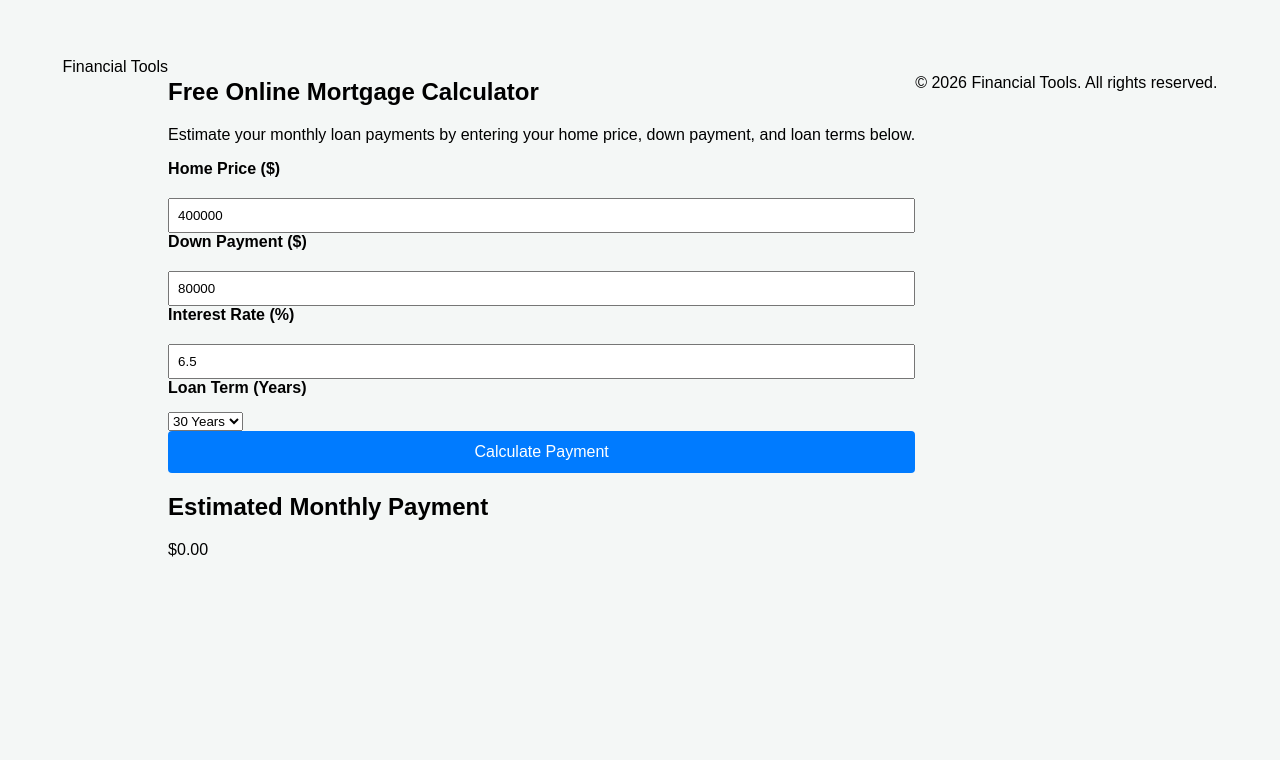
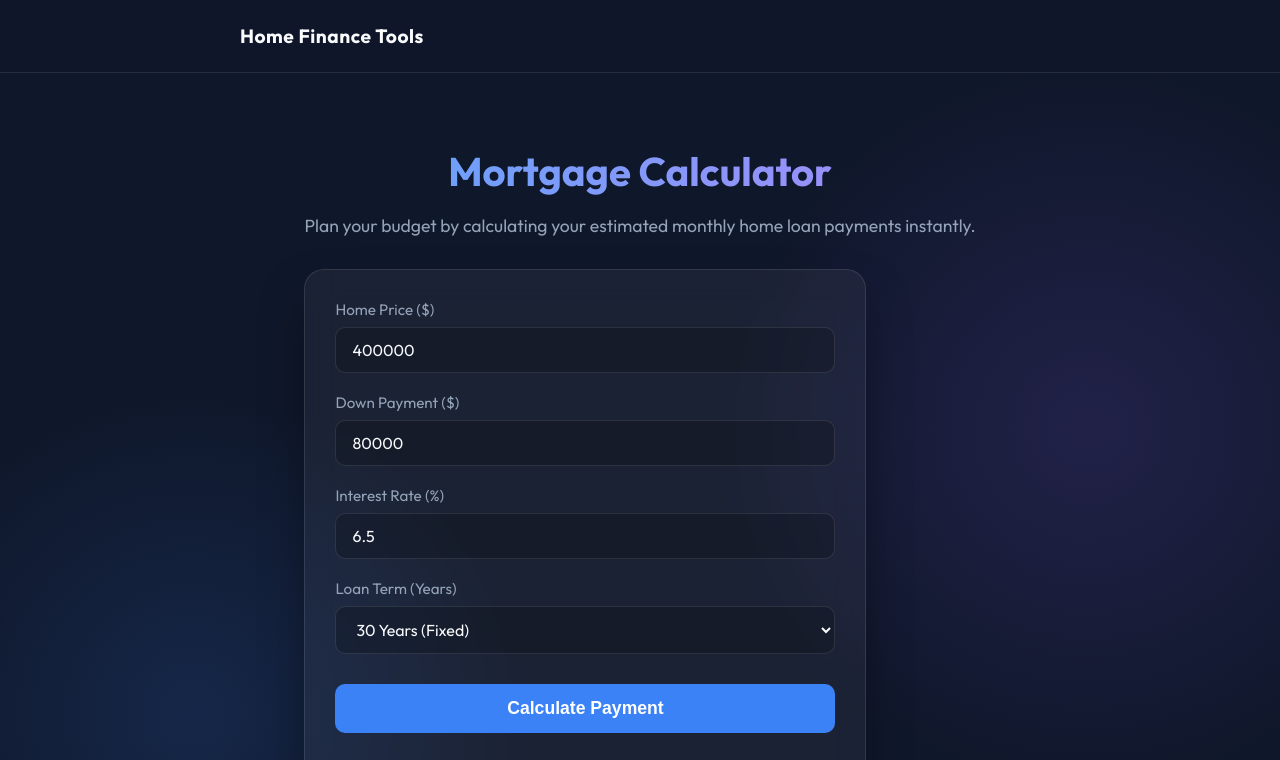
Before and after one commit to gurshabadsinghsethi237-wq/mortgage_calcualator, a plain HTML site: page index.html in a window 1280 px wide. Both pictures are taken after a click on the button "Calculate Payment". Shown: the top 760 px of the page. Drawn offline with Linux system fonts and the light colour scheme.

Commit message:
Fix bugs and apply premium dark mode UI revamp

```diff
--- a/index.html
+++ b/index.html
@@ -1,87 +1,120 @@
 <!DOCTYPE html>
 <html lang="en">
+
 <head>
-    <!-- 1. Technical SEO Configuration Logic -->
     <meta charset="UTF-8">
     <meta name="viewport" content="width=device-width, initial-scale=1.0">
-    <meta name="robots" content="index, follow">
+    <title>Free Mortgage Calculator - Estimate Your Monthly Payments</title>
+    <meta name="description"
+        content="Calculate your monthly home loan payments easily. Input your loan amount, interest rate, and term to see your estimated costs and breakdown instantly.">
 
-    <!-- 2. On-Page SEO Visibility Logic -->
-    <title>Free Mortgage Calculator | Estimate Monthly Payments</title>
-    <meta name="description" content="Calculate your monthly mortgage payments, interest rates, and loan terms with our easy-to-use free mortgage calculator.">
-    <link rel="canonical" href="https://yourdomain.com">
-
-    <!-- 3. Asset Dependency Logic -->
+    <!-- Link to your external stylesheet -->
     <link rel="stylesheet" href="style.css">
 
-    <!-- 4. Structured Data Schema Logic (Advanced SEO for Google) -->
+    <!-- Link to your external JavaScript file -->
+    <script src="script.js" defer></script>
+
+    <!-- Canonical Tag - Links directly to your real Netlify site -->
+    <link rel="canonical" href="https://netlify.app">
+
+    <!-- SEO Structured Data Schema - Configured with your live link -->
     <script type="application/ld+json">
     {
       "@context": "https://schema.org",
       "@type": "WebApplication",
-      "name": "Mortgage Calculator Tool",
-      "url": "https://yourdomain.com",
-      "applicationCategory": "BusinessApplication",
+      "name": "Mortgage Calculator",
+      "url": "https://netlify.app",
+      "applicationCategory": "FinanceApplication",
       "operatingSystem": "All",
-      "browserRequirements": "Requires JavaScript and HTML5.",
-      "description": "An interactive tool to estimate monthly mortgage payments including principal, interest, taxes, and insurance."
+      "browserRequirements": "Requires JavaScript",
+      "description": "A free online web application to estimate monthly mortgage payments, interest breakdown, and principal loan tracking."
     }
     </script>
 </head>
+
 <body>
 
-    <!-- 5. Semantic Header & Branding Logic -->
+    <!-- Semantic Header Block -->
     <header>
-        <div class="logo">Financial Tools</div>
+        <div class="container">
+            <nav>
+                <a href="/" class="logo">Home Finance Tools</a>
+            </nav>
+        </div>
     </header>
 
-    <!-- 6. Document Outline & Content Logic (Core SEO Target) -->
-    <main>
-        <section id="calculator-app">
-            <!-- H1 containing high-value, primary search keywords -->
-            <h1>Free Online Mortgage Calculator</h1>
-            <p>Estimate your monthly loan payments by entering your home price, down payment, and loan terms below.</p>
+    <!-- Main Content Area -->
+    <main class="container">
+        <article>
+            <!-- Primary H1 Title Tag for SEO -->
+            <h1>Mortgage Calculator</h1>
+            <p class="lead-text">Plan your budget by calculating your estimated monthly home loan payments instantly.
+            </p>
 
-            <!-- Interactive App Interface UI Container -->
-            <div class="calculator-container">
-                <form id="mortgage-form" onsubmit="return false;">
+            <!-- Calculator Application Container -->
+            <section class="calculator-box" aria-label="Mortgage Calculation Tool">
+                <form id="mortgage-form">
                     <div class="input-group">
                         <label for="home-price">Home Price ($)</label>
-                        <input type="number" id="home-price" value="400000" required>
+                        <input type="number" id="home-price" name="homePrice" value="400000" required>
                     </div>
+
                     <div class="input-group">
                         <label for="down-payment">Down Payment ($)</label>
-                        <input type="number" id="down-payment" value="80000" required>
+                        <input type="number" id="down-payment" name="downPayment" value="80000" required>
                     </div>
+
                     <div class="input-group">
                         <label for="interest-rate">Interest Rate (%)</label>
-                        <input type="number" id="interest-rate" step="0.01" value="6.5" required>
+                        <input type="number" id="interest-rate" name="interestRate" step="0.01" value="6.5" required>
                     </div>
+
                     <div class="input-group">
                         <label for="loan-term">Loan Term (Years)</label>
-                        <select id="loan-term">
-                            <option value="15">15 Years</option>
-                            <option value="30" selected>30 Years</option>
+                        <select id="loan-term" name="loanTerm">
+                            <option value="30">30 Years (Fixed)</option>
+                            <option value="20">20 Years (Fixed)</option>
+                            <option value="15">15 Years (Fixed)</option>
+                            <option value="10">10 Years (Fixed)</option>
                         </select>
                     </div>
-                    <button type="submit" id="calculate-btn">Calculate Payment</button>
+
+                    <button type="submit" class="btn-calculate">Calculate Payment</button>
                 </form>
 
-                <!-- Results Output Target Display Box -->
-                <div class="results-display">
+                <!-- Results Output Display -->
+                <div id="results-container">
                     <h2>Estimated Monthly Payment</h2>
-                    <div id="monthly-payment-output" class="payment-amount">$0.00</div>
+                    <p class="payment-amount" aria-live="polite">$0.00</p>
                 </div>
-            </div>
-        </section>
+            </section>
+
+            <!-- SEO Semantic Content Block Below the App -->
+            <section class="info-content">
+                <h2>How to Use This Mortgage Calculator</h2>
+                <p>To accurately calculate your potential monthly home payments, simply enter your home value, down
+                    payment amount, and target loan terms. Our financial app handles the complex math behind principal
+                    and interest schedules automatically.</p>
+
+                <h2>What Factors Impact Your Monthly Payments?</h2>
+                <ul>
+                    <li><strong>Loan Principal:</strong> The total amount of money borrowed to buy the home.</li>
+                    <li><strong>Interest Rate:</strong> The annual percentage fee charged by lenders to service your
+                        loan.</li>
+                    <li><strong>Amortization Period:</strong> The length of time you have to fully repay the balance.
+                    </li>
+                </ul>
+            </section>
+        </article>
     </main>
 
-    <!-- 7. Footer Boilerplate & Authority Links -->
+    <!-- Footer Area -->
     <footer>
-        <p>&copy; 2026 Financial Tools. All rights reserved.</p>
+        <div class="container">
+            <p>&copy; 2026 Home Finance Tools. All financial estimates are informational tools only.</p>
+        </div>
     </footer>
 
-    <!-- 8. Performance Optimization Logic (Non-blocking Javascript) -->
-    <script src="script.js" defer></script>
 </body>
+
 </html>
--- a/script.js
+++ b/script.js
@@ -1,25 +1,37 @@
-function calculateMortgage() {
-    const price = parseFloat(document.getElementById('price').value);
-    const down = parseFloat(document.getElementById('down').value);
-    const annualRate = parseFloat(document.getElementById('rate').value);
-    const termYears = parseFloat(document.getElementById('term').value);
+document.addEventListener("DOMContentLoaded", () => {
+    const form = document.getElementById("mortgage-form");
+    const resultContainer = document.getElementById("results-container");
+    const paymentAmount = document.querySelector(".payment-amount");
+
+    form.addEventListener("submit", (e) => {
+        e.preventDefault();
+
+        const price = parseFloat(document.getElementById("home-price").value);
+        const down = parseFloat(document.getElementById("down-payment").value);
+        const annualRate = parseFloat(document.getElementById("interest-rate").value);
+        const termYears = parseFloat(document.getElementById("loan-term").value);
 
         const principal = price - down;
         const monthlyRate = (annualRate / 100) / 12;
         const totalPayments = termYears * 12;
 
+        let monthlyPayment;
         if (monthlyRate === 0) {
-        var monthlyPayment = principal / totalPayments;
+            monthlyPayment = principal / totalPayments;
         } else {
-        var monthlyPayment = principal * (monthlyRate * Math.pow(1 + monthlyRate, totalPayments)) / (Math.pow(1 + monthlyRate, totalPayments) - 1);
+            monthlyPayment = principal * (monthlyRate * Math.pow(1 + monthlyRate, totalPayments)) / (Math.pow(1 + monthlyRate, totalPayments) - 1);
         }
 
-    document.getElementById('result').innerText = `Monthly Payment: $${monthlyPayment.toFixed(2)}`;
+        if (isNaN(monthlyPayment) || monthlyPayment < 0) {
+            paymentAmount.innerText = "Invalid Input";
+        } else {
+            // Format as currency
+            paymentAmount.innerText = new Intl.NumberFormat('en-US', {
+                style: 'currency',
+                currency: 'USD'
+            }).format(monthlyPayment);
+
+            resultContainer.classList.add("results-visible");
         }
-function clearFields() {
-    document.getElementById('price').value = '';
-    document.getElementById('down').value = '';
-    document.getElementById('rate').value = '';
-    document.getElementById('term').value = '';
-    document.getElementById('result').innerText = 'Monthly Payment: $0.00';
-}
+    });
+});
--- a/style.css
+++ b/style.css
@@ -1,20 +1,223 @@
-body { font-family: sans-serif; background: #f4f7f6; display: flex; justify-content: center; padding: 50px; }
-.calculator-card { background: white; padding: 30px; border-radius: 8px; box-shadow: 0 4px 15px rgba(0,0,0,0.1); width: 350px; }
-label { display: block; margin-bottom: 15px; font-weight: bold; }
-input { width: 100%; padding: 8px; margin-top: 5px; box-sizing: border-box; }
-button { width: 100%; padding: 12px; background: #007bff; color: white; border: none; border-radius: 4px; cursor: pointer; font-size: 16px; }
-button:hover { background: #0056b3; }
-h3 { margin-top: 20px; text-align: center; color: #333; }
-.reset-btn { background: #6c757d; margin-top: 10px; }
-.reset-btn:hover { background: #5a6268; }
-.reset-btn {
-    background: #6c757d;
-    margin-top: 10px;
-}
-.reset-btn:hover {
-    background: #5a6268;
+@import url('https://fonts.googleapis.com/css2?family=Outfit:wght@300;400;600;700&display=swap');
+
+:root {
+    --bg-color: #0f172a;
+    --primary: #3b82f6;
+    --primary-hover: #2563eb;
+    --text-main: #f8fafc;
+    --text-muted: #94a3b8;
+    --glass-bg: rgba(255, 255, 255, 0.05);
+    --glass-border: rgba(255, 255, 255, 0.1);
 }
 
-.reset-btn {
+body {
+    font-family: 'Outfit', sans-serif;
+    background: var(--bg-color);
+    background-image:
+        radial-gradient(circle at 15% 50%, rgba(59, 130, 246, 0.15), transparent 25%),
+        radial-gradient(circle at 85% 30%, rgba(139, 92, 246, 0.15), transparent 25%);
+    color: var(--text-main);
+    display: flex;
+    flex-direction: column;
+    min-height: 100vh;
+    margin: 0;
+}
+
+header {
+    padding: 1.5rem 0;
+    border-bottom: 1px solid var(--glass-border);
+    background: rgba(15, 23, 42, 0.8);
+    backdrop-filter: blur(12px);
+    position: sticky;
+    top: 0;
+    z-index: 10;
+}
+
+.container {
+    max-width: 800px;
+    margin: 0 auto;
+    padding: 0 20px;
+}
+
+.logo {
+    font-weight: 700;
+    font-size: 1.2rem;
+    color: var(--text-main);
+    text-decoration: none;
+    letter-spacing: 0.5px;
+}
+
+main.container {
+    flex: 1;
+    display: flex;
+    flex-direction: column;
+    align-items: center;
+    padding-top: 40px;
+    padding-bottom: 40px;
+}
+
+h1 {
+    font-size: 2.5rem;
+    font-weight: 700;
+    margin-bottom: 0.5rem;
+    text-align: center;
+    background: linear-gradient(to right, #60a5fa, #a78bfa);
+    -webkit-background-clip: text;
+    -webkit-text-fill-color: transparent;
+}
+
+.lead-text {
+    text-align: center;
+    color: var(--text-muted);
+    margin-bottom: 2rem;
+    font-size: 1.1rem;
+}
+
+.calculator-box {
+    background: var(--glass-bg);
+    border: 1px solid var(--glass-border);
+    border-radius: 20px;
+    padding: 30px;
+    width: 100%;
+    max-width: 500px;
+    box-shadow: 0 25px 50px -12px rgba(0, 0, 0, 0.5);
+    backdrop-filter: blur(16px);
+    transition: transform 0.3s ease;
+}
+
+.calculator-box:hover {
+    transform: translateY(-5px);
+}
+
+.input-group {
     margin-bottom: 20px;
 }
+
+label {
+    display: block;
+    margin-bottom: 8px;
+    font-size: 0.95rem;
+    color: var(--text-muted);
+}
+
+input, select {
+    width: 100%;
+    padding: 12px 16px;
+    background: rgba(0, 0, 0, 0.2);
+    border: 1px solid var(--glass-border);
+    border-radius: 10px;
+    color: var(--text-main);
+    font-family: inherit;
+    font-size: 1rem;
+    transition: all 0.3s ease;
+    box-sizing: border-box;
+}
+
+input:focus, select:focus {
+    outline: none;
+    border-color: var(--primary);
+    box-shadow: 0 0 0 3px rgba(59, 130, 246, 0.2);
+}
+
+select option {
+    background: var(--bg-color);
+    color: var(--text-main);
+}
+
+.btn-calculate {
+    width: 100%;
+    padding: 14px;
+    margin-top: 10px;
+    background: var(--primary);
+    color: white;
+    border: none;
+    border-radius: 10px;
+    font-size: 1.1rem;
+    font-weight: 600;
+    cursor: pointer;
+    transition: all 0.3s ease;
+}
+
+.btn-calculate:hover {
+    background: var(--primary-hover);
+    transform: translateY(-2px);
+    box-shadow: 0 10px 20px -10px var(--primary);
+}
+
+#results-container {
+    margin-top: 30px;
+    padding-top: 25px;
+    border-top: 1px solid var(--glass-border);
+    text-align: center;
+    opacity: 0;
+    transform: translateY(10px);
+    transition: all 0.4s ease;
+    display: none;
+}
+
+#results-container.results-visible {
+    opacity: 1;
+    transform: translateY(0);
+    display: block;
+    animation: fadeIn 0.4s ease forwards;
+}
+
+@keyframes fadeIn {
+    from {
+        opacity: 0;
+        transform: translateY(10px);
+    }
+    to {
+        opacity: 1;
+        transform: translateY(0);
+    }
+}
+
+#results-container h2 {
+    font-size: 1.1rem;
+    color: var(--text-muted);
+    margin-bottom: 10px;
+    font-weight: 400;
+}
+
+.payment-amount {
+    font-size: 3rem;
+    font-weight: 700;
+    color: #4ade80;
+    margin: 0;
+    text-shadow: 0 0 20px rgba(74, 222, 128, 0.3);
+}
+
+.info-content {
+    max-width: 600px;
+    margin-top: 50px;
+    color: var(--text-muted);
+    line-height: 1.6;
+}
+
+.info-content h2 {
+    color: var(--text-main);
+    font-size: 1.3rem;
+    margin-top: 30px;
+}
+
+.info-content ul {
+    padding-left: 20px;
+}
+
+.info-content li {
+    margin-bottom: 10px;
+}
+
+.info-content strong {
+    color: var(--text-main);
+}
+
+footer {
+    text-align: center;
+    padding: 20px 0;
+    color: var(--text-muted);
+    font-size: 0.9rem;
+    border-top: 1px solid var(--glass-border);
+    margin-top: auto;
+}
```
Lines whose indentation alone changed are shown as unchanged.
